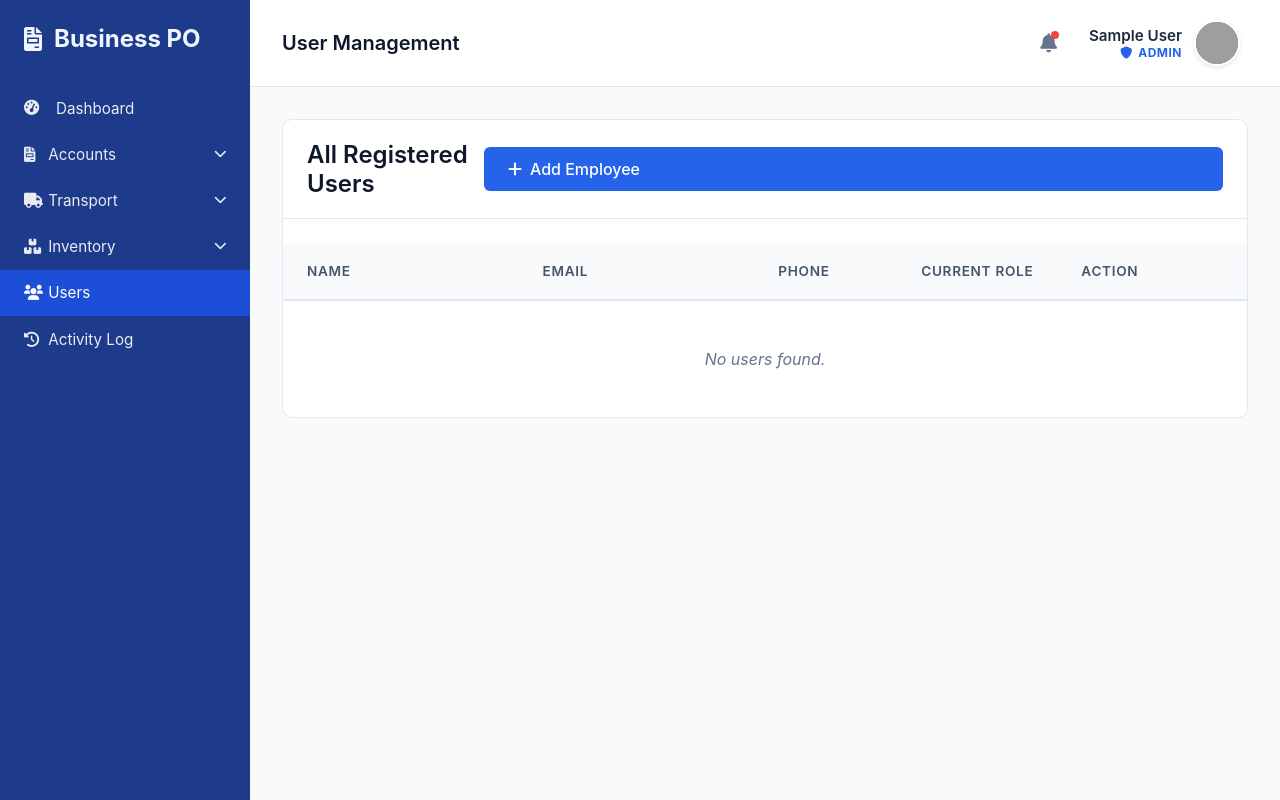
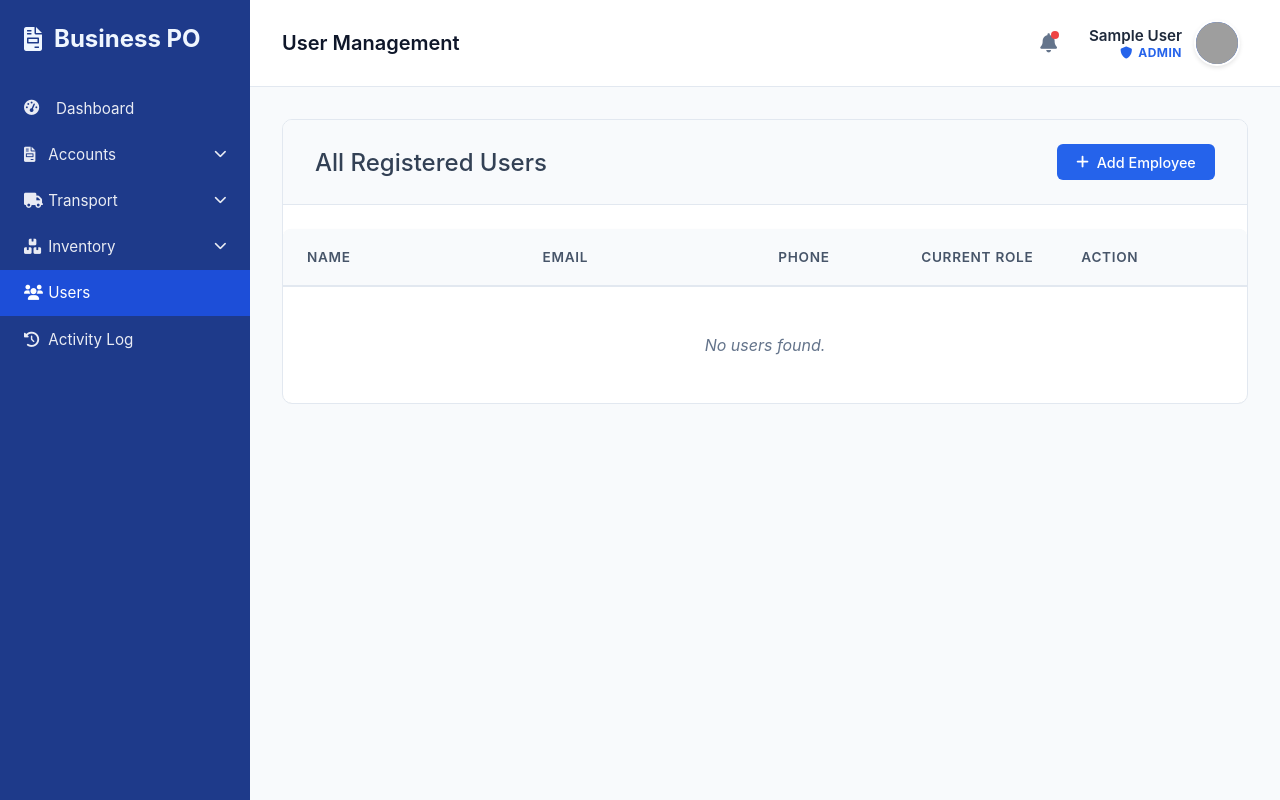
Before and after one commit to kalmeshwargurav1028-sys/business-po, a Flask app: page /users in a window 1280 px wide. Run offline with Flask 3, Linux system fonts and the light colour scheme; the visitor is signed in with stand-in values (Sample User, id 1); data that the repository does not hold is empty; grey boxes are pictures that could not be loaded.

Commit message:
Fix UI alignment for Users page header and button

```diff
--- a/business_dashboard/templates/users.html
+++ b/business_dashboard/templates/users.html
@@ -131,9 +131,9 @@ function openPermModal(userId, userName, permissions) {
 
 {% block content %}
 <div class="card">
-    <div class="card-header" style="display: flex; justify-content: space-between; align-items: center;">
-        <h2 class="card-title">All Registered Users</h2>
-        <a href="{{ url_for('register') }}" class="btn btn-primary" style="text-decoration: none; display: flex; align-items: center; gap: 8px;">
+    <div class="card-header" style="display: flex; justify-content: space-between; align-items: center; padding: 1.5rem 2rem; border-bottom: 1px solid #e2e8f0; background: #f8fafc; border-top-left-radius: 8px; border-top-right-radius: 8px;">
+        <h2 style="margin: 0; font-size: 1.5rem; font-weight: 500; color: #334155; white-space: nowrap;">All Registered Users</h2>
+        <a href="{{ url_for('register') }}" class="btn btn-primary" style="text-decoration: none; display: inline-flex; align-items: center; gap: 8px; padding: 0.6rem 1.2rem; border-radius: 6px; font-weight: 500; font-size: 0.9rem; width: auto; flex-shrink: 0;">
             <i class="fas fa-plus"></i> Add Employee
         </a>
     </div>
```
